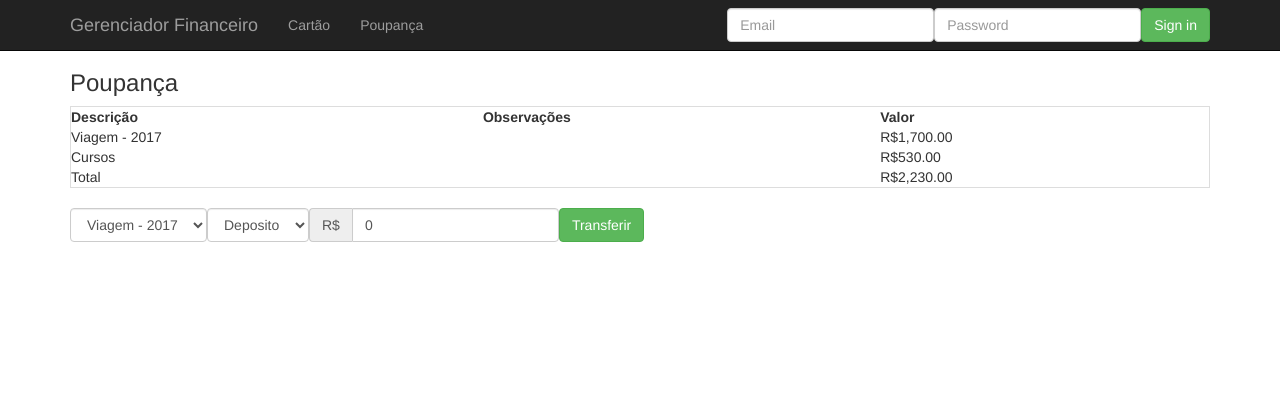
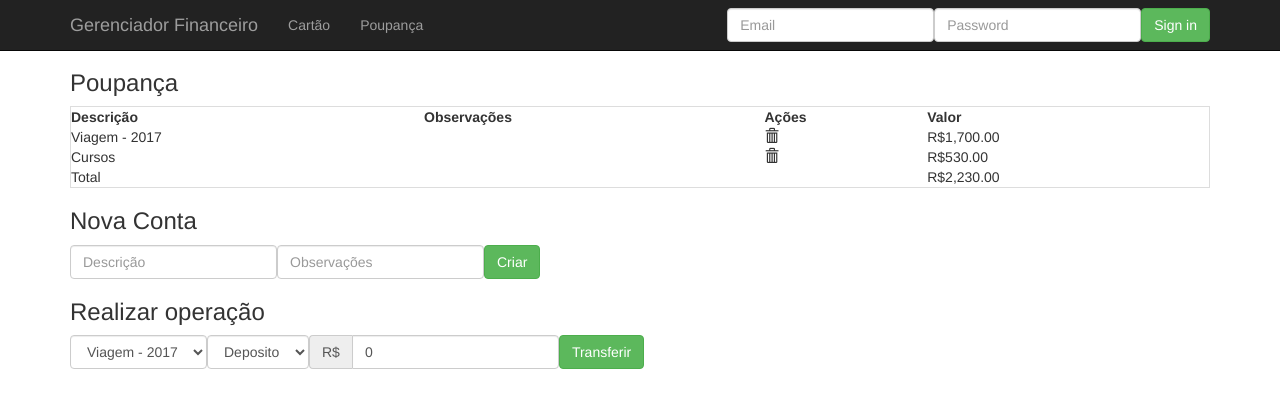
Before and after one commit to gamartins/gerenciador-financeiro, an Angular app: page /poupanca in a window 1280 px wide. Shown: the top 408 px of the page. Built offline with nearby package versions, Linux system fonts and the light colour scheme.

Commit message:
Função de inserir e remover contas poupança

```diff
--- a/src/app/poupanca/poupanca.component.html
+++ b/src/app/poupanca/poupanca.component.html
@@ -1,23 +1,50 @@
+<div>
+  <!-- Apresentação das poupanças -->
   <div>
     <h3>Poupança</h3>
     <table class="table table-bordered">
       <tr>
         <th>Descrição</th>
         <th>Observações</th>
+        <th>Ações</th>
         <th>Valor</th>
       </tr>
       <tr *ngFor="let item of itensPoupanca;">
         <td>{{item.descricao}}</td>
         <td>{{item.observacao}}</td>
+        <td>
+          <!--<span (click)="editItem(item)" class="glyphicon glyphicon-pencil" aria-hidden="true"></span>-->
+          <span (click)="removeConta(item)" class="glyphicon glyphicon-trash" aria-hidden="true"></span>
+        </td>
         <td>{{item.valor | currency:'BRL':true}}</td>
       </tr>
       <tr>
-      <td colspan="2">Total</td>
+        <td colspan="3">Total</td>
         <td>{{valorTotal() | currency:'BRL':true}}</td>
       </tr>
     </table>
   </div>
-<form class="form-inline" #f="ngForm" (ngSubmit)="onSubmit()">
+
+  <!-- Criação de uma nova poupança -->
+  <div>
+    <h3>Nova Conta</h3>
+    <form class="form-inline" (ngSubmit)="addConta()">
+      <div class="form-group">
+        <input type="text" class="form-control" id="descricao" placeholder="Descrição" required name="descricao"
+          [(ngModel)]="novoItem.descricao">
+      </div>
+      <div class="form-group">
+        <input type="text" class="form-control" id="observacoes" placeholder="Observações" name="observacoes"
+          [(ngModel)]="novoItem.observacao">
+      </div>
+      <button class="btn btn-success" type="submit">Criar</button>
+    </form>
+  </div>
+
+  <!-- Realização de operações na poupança -->
+  <div>
+    <h3>Realizar operação</h3>
+    <form class="form-inline" #f="ngForm" (ngSubmit)="operacaoEmConta()">
       <div class="form-group">
         <select class="form-control" id="nomeContaPoupanca"
                 name="conta" [(ngModel)]="operacao[0]" required>
@@ -41,3 +68,5 @@
       </div>
       <button type="submit" class="btn btn-success">Transferir</button>
     </form>
+  </div>
+</div>
--- a/src/app/poupanca/poupanca.component.ts
+++ b/src/app/poupanca/poupanca.component.ts
@@ -15,6 +15,7 @@ export class PoupancaComponent {
 
   // operacao: Object = {};
   operacao: number[] = [0,0,0];
+  novoItem: ItemPoupanca = new ItemPoupanca("", "", 0.0);
 
   constructor() { }
 
@@ -28,7 +29,17 @@ export class PoupancaComponent {
     return valorTotal;
   }
 
-  onSubmit(){
+  removeConta(item){
+    let index = this.itensPoupanca.indexOf(item);
+    this.itensPoupanca.splice(index, 1);
+  }
+
+  addConta(){
+    this.itensPoupanca.push(this.novoItem);
+    this.novoItem = new ItemPoupanca(" ", "", 0.0);
+  }
+
+  operacaoEmConta(){
 
     // Operação de deposito
     if (this.operacao[1] == 0) {
```
Lines whose indentation alone changed are shown as unchanged.
